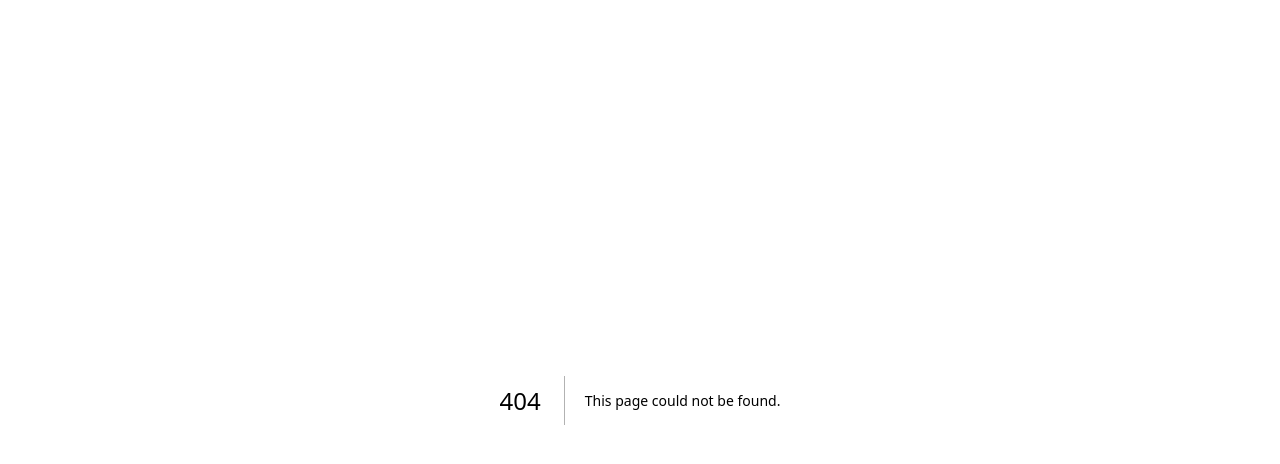
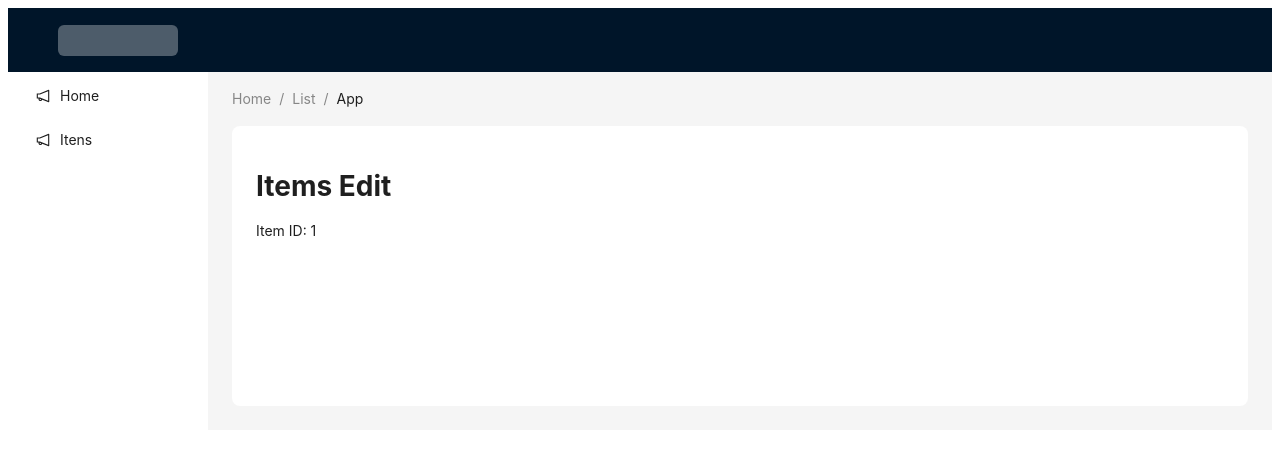
Before and after one commit to Fabrica-Unisales/pie-manager-front, a Next.js app: page /itens/1 in a window 1280 px wide. Before the commit this address had no page. Shown: the top 464 px of the page. Built offline with nearby package versions, Linux system fonts and the light colour scheme; what @ant-design/nextjs-registry would draw is missing.

Commit message:
add edit func

```diff
--- /dev/null
+++ b/src/app/(auth)/itens/[id]/page.js
@@ -0,0 +1,12 @@
+'use client';
+import React from 'react';
+
+export default function ItemsEdit ({params}) {
+    console.log('params', params.id);
+    return (
+        <div>
+            <h1>Items Edit</h1>
+            <p>Item ID: {params.id}</p>
+        </div>
+    );
+}
--- a/src/app/(auth)/itens/page.js
+++ b/src/app/(auth)/itens/page.js
@@ -13,7 +13,7 @@ const App = () => {
   useEffect(() => {
     const items = JSON.parse(localStorage.getItem('items')) || [];
     if (items.length > 0) {
-      setData(items);
+      setData(items.data);
     }
   }, []);
 
--- a/src/mocks/ItemsMocks.js
+++ b/src/mocks/ItemsMocks.js
@@ -1,6 +1,6 @@
 export default class ItemsMocks {
     static build() {
-        const items = [
+        const data = [
             {
                 key: '1',
                 name: 'John Brown',
@@ -164,6 +164,8 @@ export default class ItemsMocks {
             }
         ];
 
+        const items = {data : data, nextId: 24, length: 23};
+
         localStorage.setItem('items', JSON.stringify(items));
     }
 }
--- a/src/statics/tableMocks/index.js
+++ b/src/statics/tableMocks/index.js
@@ -43,7 +43,7 @@ const columns = [
     key: 'action',
     render: (_, record) => (
       <Space size="middle">
-        <a>Edit</a>
+        <a href={`/itens/${record.key}`}>Edit</a>
         <a>Delete</a>
       </Space>
     ),
```
